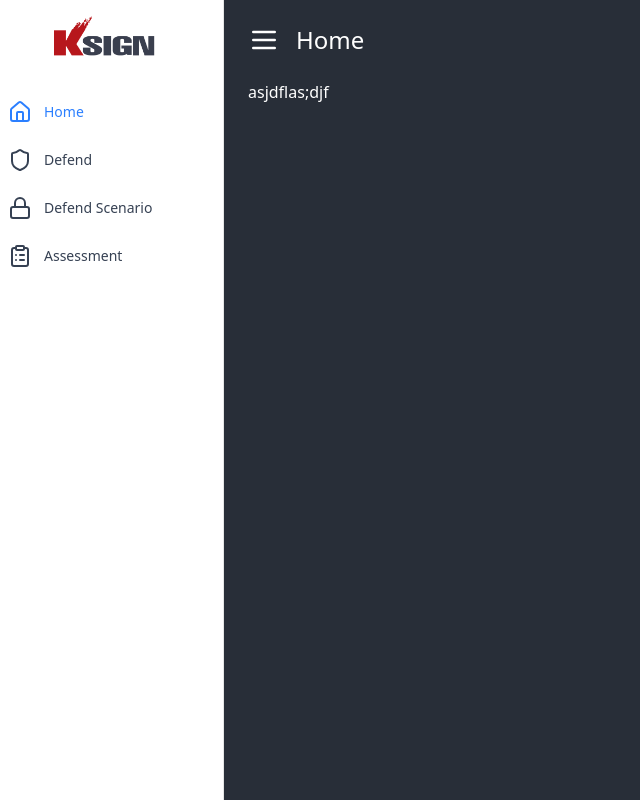
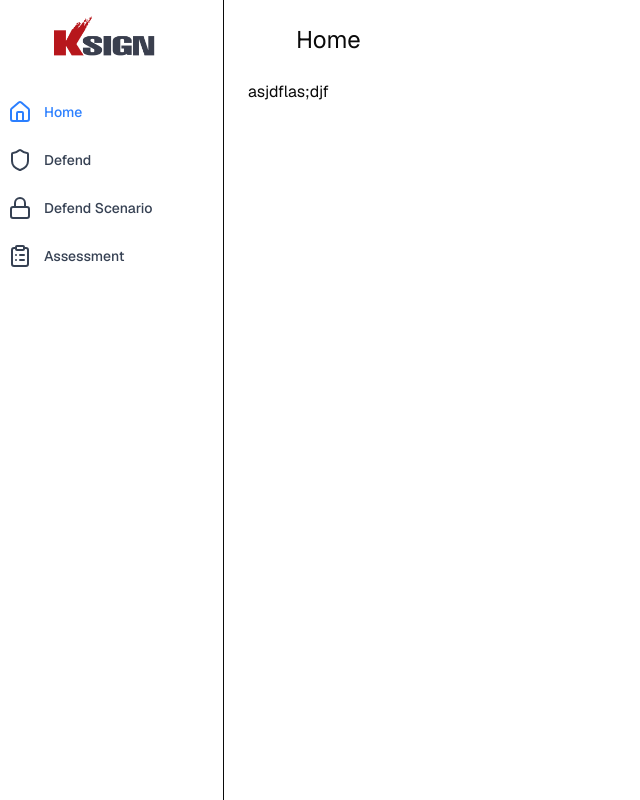
Before and after one commit to keonoh00/C-ITS, a Next.js app: page / in a window 1280 px wide. Shown: the whole page, without its empty margins (0-640 px from the left). Built offline with nearby package versions, Linux system fonts and the light colour scheme.

Commit message:
Remove dark mode and move color into root

```diff
--- a/src/app/globals.css
+++ b/src/app/globals.css
@@ -1,35 +1,7 @@
 @import "tailwindcss";
 @import "tw-animate-css";
 
-@custom-variant dark (&:is(.dark *));
-
 @theme inline {
-  --color-base-950: rgb(40, 46, 56); /* #282E38 */
-  --color-base-900: rgb(49, 56, 68); /* #313844 */
-  --color-base-850: rgb(71, 78, 89); /* ##474E59 */
-  --color-base-800: rgb(52, 59, 72); /* #343B48 */
-  --color-base-700: rgb(58, 65, 76); /* #3A414C */
-  --color-base-600: rgb(60, 79, 101); /* #3C4F65 */
-
-  --color-primary-600: rgb(77, 89, 160); /* #4D59A0 */
-  --color-primary-500: rgb(66, 140, 244); /* #428CF4 */
-  --color-primary-400: rgb(113, 182, 249); /* #71B6F9 */
-  --color-primary-300: rgb(64, 160, 252); /* #40A0FC */
-
-  --color-accent-600: rgb(1, 105, 180); /* #0169B4 */
-  --color-accent-500: rgb(0, 159, 227); /* #009FE3 */
-  --color-accent-400: rgb(53, 184, 224); /* #35B8E0 */
-
-  --color-danger-600: rgb(254, 69, 0); /* #FE4500 */
-  --color-danger-500: rgb(255, 92, 91); /* #FF5C5B */
-
-  --color-warning-500: rgb(249, 200, 81); /* #F9C851 */
-
-  --color-neutral-500: rgb(108, 117, 125); /* #6C757D */
-  --color-neutral-400: rgb(172, 181, 189); /* #ACB5BD */
-  --color-neutral-300: rgb(198, 198, 198); /* #C6C6C6 */
-  --color-neutral-100: rgb(248, 249, 250); /* #F8F9FA */
-
   --color-background: var(--background);
   --color-foreground: var(--foreground);
   --font-sans: var(--font-geist-sans);
@@ -102,47 +74,40 @@
   --sidebar-accent-foreground: oklch(0.205 0 0);
   --sidebar-border: oklch(0.922 0 0);
   --sidebar-ring: oklch(0.708 0 0);
-}
 
-.dark {
-  --background: oklch(0.145 0 0);
-  --foreground: oklch(0.985 0 0);
-  --card: oklch(0.205 0 0);
-  --card-foreground: oklch(0.985 0 0);
-  --popover: oklch(0.205 0 0);
-  --popover-foreground: oklch(0.985 0 0);
-  --primary: oklch(0.922 0 0);
-  --primary-foreground: oklch(0.205 0 0);
-  --secondary: oklch(0.269 0 0);
-  --secondary-foreground: oklch(0.985 0 0);
-  --muted: oklch(0.269 0 0);
-  --muted-foreground: oklch(0.708 0 0);
-  --accent: oklch(0.269 0 0);
-  --accent-foreground: oklch(0.985 0 0);
-  --destructive: oklch(0.704 0.191 22.216);
-  --border: oklch(1 0 0 / 10%);
-  --input: oklch(1 0 0 / 15%);
-  --ring: oklch(0.556 0 0);
-  --chart-1: oklch(0.488 0.243 264.376);
-  --chart-2: oklch(0.696 0.17 162.48);
-  --chart-3: oklch(0.769 0.188 70.08);
-  --chart-4: oklch(0.627 0.265 303.9);
-  --chart-5: oklch(0.645 0.246 16.439);
-  --sidebar: oklch(0.205 0 0);
-  --sidebar-foreground: oklch(0.985 0 0);
-  --sidebar-primary: oklch(0.488 0.243 264.376);
-  --sidebar-primary-foreground: oklch(0.985 0 0);
-  --sidebar-accent: oklch(0.269 0 0);
-  --sidebar-accent-foreground: oklch(0.985 0 0);
-  --sidebar-border: oklch(1 0 0 / 10%);
-  --sidebar-ring: oklch(0.556 0 0);
+  --color-base-950: rgb(40, 46, 56);
+  --color-base-900: rgb(49, 56, 68);
+  --color-base-850: rgb(71, 78, 89);
+  --color-base-800: rgb(52, 59, 72);
+  --color-base-700: rgb(58, 65, 76);
+  --color-base-600: rgb(60, 79, 101);
+
+  --color-primary-600: rgb(77, 89, 160);
+  --color-primary-500: rgb(66, 140, 244);
+  --color-primary-400: rgb(113, 182, 249);
+  --color-primary-300: rgb(64, 160, 252);
+
+  --color-accent-600: rgb(1, 105, 180);
+  --color-accent-500: rgb(0, 159, 227);
+  --color-accent-400: rgb(53, 184, 224);
+
+  --color-danger-600: rgb(254, 69, 0);
+  --color-danger-500: rgb(255, 92, 91);
+
+  --color-warning-500: rgb(249, 200, 81);
+
+  --color-neutral-500: rgb(108, 117, 125);
+  --color-neutral-400: rgb(172, 181, 189);
+  --color-neutral-300: rgb(198, 198, 198);
+  --color-neutral-100: rgb(248, 249, 250);
 }
 
 @layer base {
-  * {
-    @apply border-border outline-ring/50;
+  html {
+    @apply bg-background text-foreground;
   }
+
   body {
-    @apply bg-background text-foreground text-white;
+    @apply font-sans;
   }
 }
```
